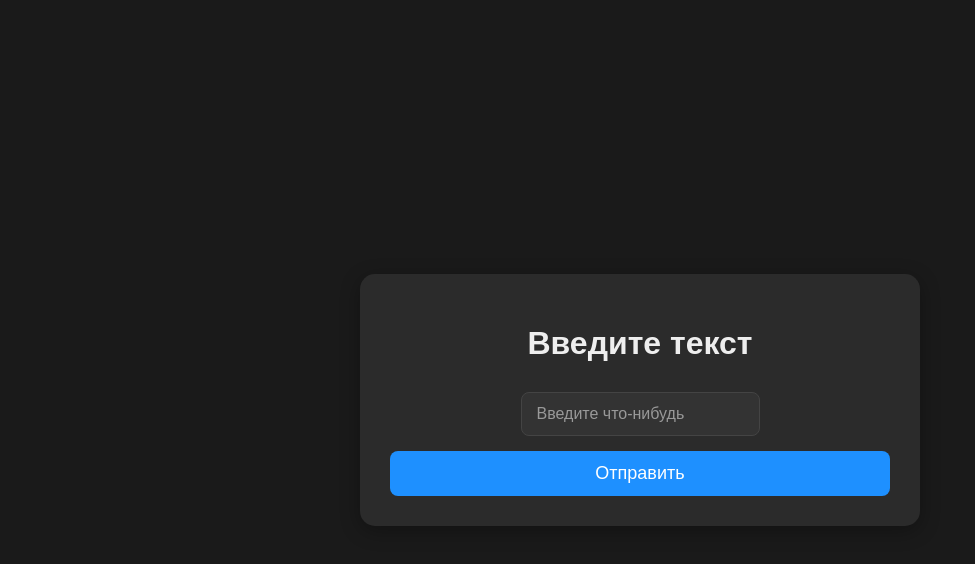
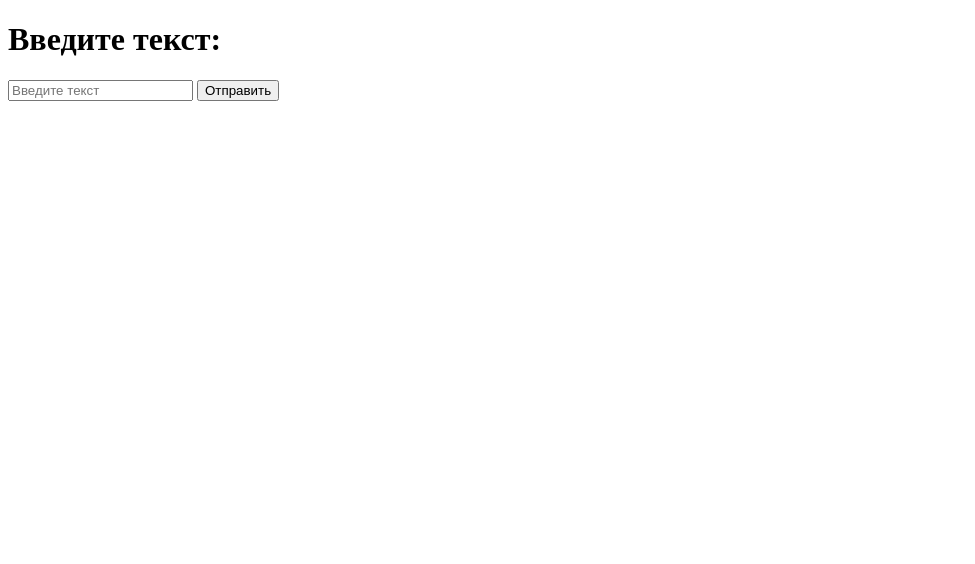
Before and after one commit to I-loveGame/index, a plain HTML site: page index.html in a window 1280 px wide. Shown: the whole page, without its empty margins (0-975 px from the left). Drawn offline with Linux system fonts and the light colour scheme.

Commit message:
Update index.html

```diff
--- a/index.html
+++ b/index.html
@@ -3,81 +3,12 @@
 <head>
     <meta charset="UTF-8">
     <meta name="viewport" content="width=device-width, initial-scale=1.0">
-    <title>Input Web App</title>
-    <style>
-        body {
-            font-family: 'Arial', sans-serif;
-            display: flex;
-            flex-direction: column;
-            justify-content: center;
-            align-items: center;
-            min-height: 100vh;
-            background-color: #1a1a1a;
-            color: #fff;
-            margin: 0;
-            padding: 20px;
-            box-sizing: border-box;
-        }
-        .container {
-          width: 100%;
-          max-width: 500px;
-          padding: 30px;
-          background-color: #2b2b2b;
-          border-radius: 15px;
-          box-shadow: 0 5px 20px rgba(0, 0, 0, 0.3);
-          text-align: center;
-        }
-         h1 {
-          margin-bottom: 30px;
-          color: #eee;
-         }
-         input {
-          padding: 12px 15px;
-          margin-bottom: 15px;
-          font-size: 16px;
-          border: 1px solid #444;
-          border-radius: 8px;
-          background-color: #333;
-          color: #fff;
-          outline: none;
-          box-sizing: border-box;
-         }
-        input::placeholder {
-           color: #999;
-         }
-       button {
-         background-color: #1e90ff;
-         color: #fff;
-         border: none;
-         border-radius: 8px;
-         padding: 12px 20px;
-         font-size: 18px;
-         cursor: pointer;
-         transition: background-color 0.3s ease;
-         width: 100%;
-       }
-      button:hover {
-          background-color: #0f73d9;
-       }
-
-        button:disabled {
-          background-color: #555;
-          cursor: not-allowed;
-      }
-        #successMessage {
-            display: none;
-            font-size: 20px;
-            color: #4CAF50;
-            margin-top: 10px;
-        }
-    </style>
+    <title>Simple Web App</title>
 </head>
 <body>
-     <div class="container">
-         <h1>Введите текст</h1>
-         <input type="text" id="textInput" placeholder="Введите что-нибудь">
-         <button id="sendButton">Отправить</button>
-     </div>
-     <script src="script.js"></script>
+    <h1>Введите текст:</h1>
+    <input type="text" id="textInput" placeholder="Введите текст">
+    <button id="sendButton">Отправить</button>
+    <script src="script.js"></script>
 </body>
 </html>
```
